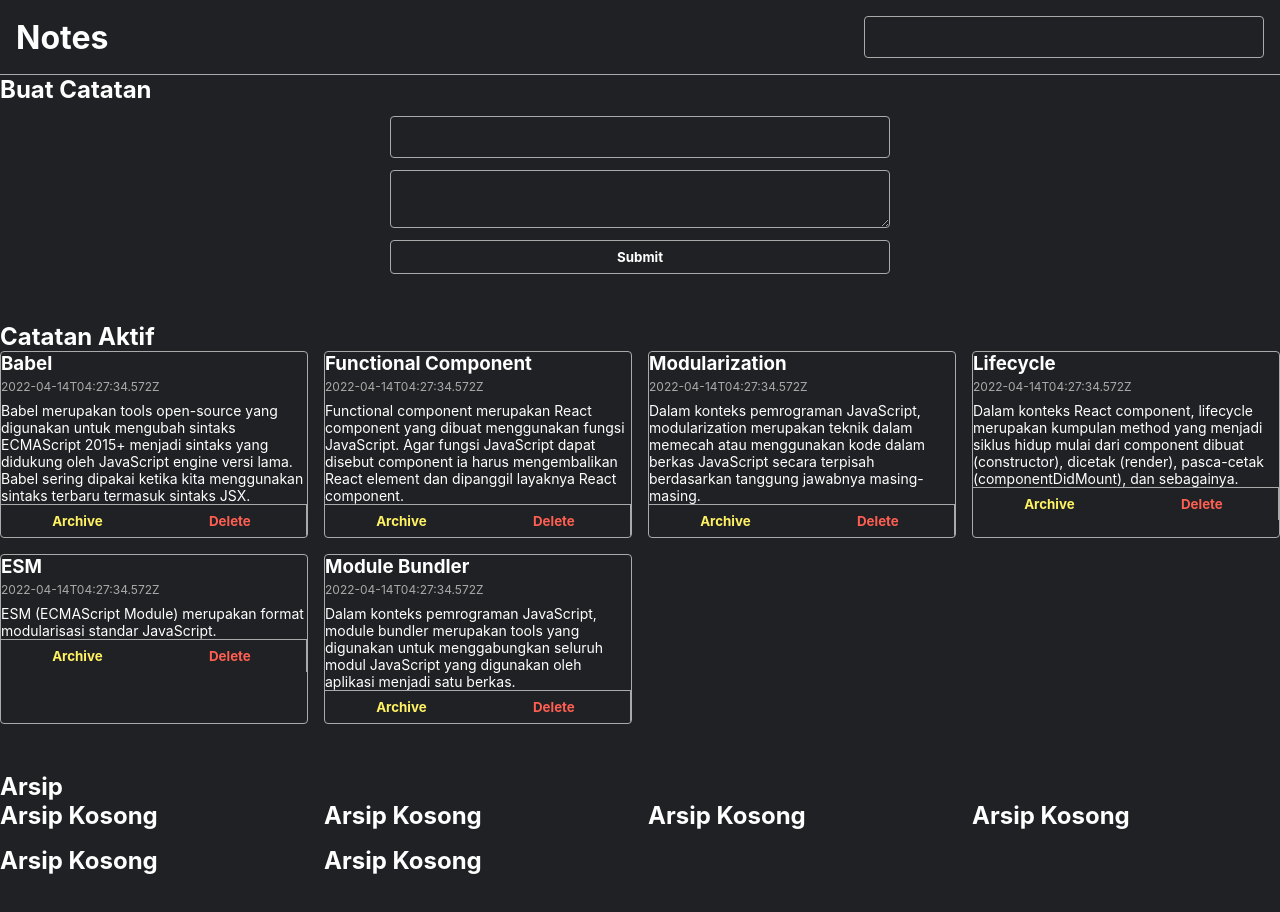
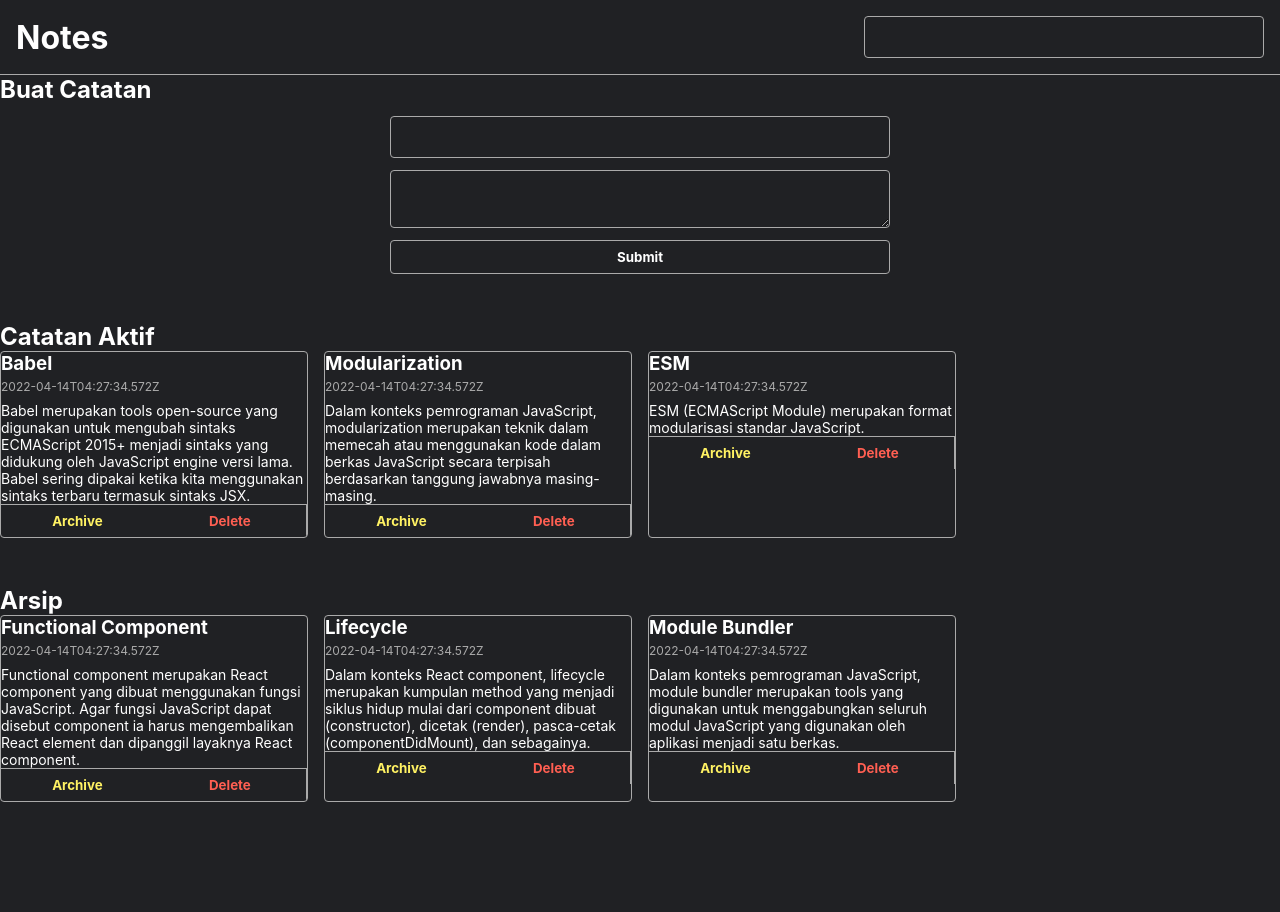
Before and after one commit to fadhilrobbani/dicoding-react-notes-app, a React (Create React App) app: page / in a window 1280 px wide. Shown: the top 912 px of the page. After the commit the page ends 850 px from the top, so only its background shows below. Built offline with nearby package versions, Linux system fonts and the light colour scheme.

Commit message:
fix notelist bug

```diff
--- a/public/index.html
+++ b/public/index.html
@@ -4,6 +4,7 @@
     <meta charset="UTF-8" />
     <meta http-equiv="X-UA-Compatible" content="IE=edge" />
     <meta name="viewport" content="width=device-width, initial-scale=1.0" />
+    <link rel="shortcut icon" href="favicon.png" type="image/x-icon" />
     <title>My Personal Notes App</title>
   </head>
   <body>
--- a/src/components/App.js
+++ b/src/components/App.js
@@ -18,7 +18,22 @@ class App extends React.Component {
     this.onSearchNoteHandler = this.onSearchNoteHandler.bind(this);
   }
 
-  onAddNoteHandler() {}
+  onAddNoteHandler({ title, body, createdAt }) {
+    this.setState((prevState) => {
+      return {
+        notes: [
+          ...prevState,
+          {
+            id: +new Date(),
+            title,
+            body,
+            createdAt,
+            archived: false,
+          },
+        ],
+      };
+    });
+  }
 
   onDeleteHandler() {}
 
--- a/src/components/NotesListActive.js
+++ b/src/components/NotesListActive.js
@@ -2,11 +2,7 @@ import React from 'react';
 import NoteItem from './NoteItem';
 
 function NotesListActive({ notes, onDelete, onArchive }) {
-  return (
-    <div>
-      <h2>Catatan Aktif</h2>
-      <div className='notes-list'>
-        {notes.map((note) =>
+  const activeNotes = notes.map((note) =>
     !note.archived && notes.length > 0 ? (
       <NoteItem
         key={note.id}
@@ -17,11 +13,17 @@ function NotesListActive({ notes, onDelete, onArchive }) {
         onDelete={onDelete}
         onArchive={onArchive}
       />
+    ) : null
+  );
+
+  return (
+    <div>
+      <h2>Catatan Aktif</h2>
+      <div className='notes-list'>
+        {activeNotes !== null ? (
+          activeNotes
         ) : (
-            <h2 className='note-list__empty-message'>
-              Tidak Ada Catatan yang Aktif
-            </h2>
-          )
+          <h2 className='note-list__empty-message'>Tidak Ada Catatan Aktif</h2>
         )}
       </div>
     </div>
--- a/src/components/NotesListArchive.js
+++ b/src/components/NotesListArchive.js
@@ -2,11 +2,7 @@ import React from 'react';
 import NoteItem from './NoteItem';
 
 function NotesListArchive({ notes, onDelete, onArchive }) {
-  return (
-    <div>
-      <h2>Arsip</h2>
-      <div className='notes-list'>
-        {notes.map((note) =>
+  const archiveNotes = notes.map((note) =>
     note.archived && notes.length > 0 ? (
       <NoteItem
         key={note.id}
@@ -17,9 +13,16 @@ function NotesListArchive({ notes, onDelete, onArchive }) {
         onDelete={onDelete}
         onArchive={onArchive}
       />
+    ) : null
+  );
+  return (
+    <div>
+      <h2>Arsip</h2>
+      <div className='notes-list'>
+        {archiveNotes !== null ? (
+          archiveNotes
         ) : (
           <h2 className='note-list__empty-message'>Arsip Kosong</h2>
-          )
         )}
       </div>
     </div>
--- a/src/utils/index.js
+++ b/src/utils/index.js
@@ -11,7 +11,7 @@ const getInitialData = () => [
     title: 'Functional Component',
     body: 'Functional component merupakan React component yang dibuat menggunakan fungsi JavaScript. Agar fungsi JavaScript dapat disebut component ia harus mengembalikan React element dan dipanggil layaknya React component.',
     createdAt: '2022-04-14T04:27:34.572Z',
-    archived: false,
+    archived: true,
   },
   {
     id: 3,
@@ -25,7 +25,7 @@ const getInitialData = () => [
     title: 'Lifecycle',
     body: 'Dalam konteks React component, lifecycle merupakan kumpulan method yang menjadi siklus hidup mulai dari component dibuat (constructor), dicetak (render), pasca-cetak (componentDidMount), dan sebagainya. ',
     createdAt: '2022-04-14T04:27:34.572Z',
-    archived: false,
+    archived: true,
   },
   {
     id: 5,
@@ -39,7 +39,7 @@ const getInitialData = () => [
     title: 'Module Bundler',
     body: 'Dalam konteks pemrograman JavaScript, module bundler merupakan tools yang digunakan untuk menggabungkan seluruh modul JavaScript yang digunakan oleh aplikasi menjadi satu berkas.',
     createdAt: '2022-04-14T04:27:34.572Z',
-    archived: false,
+    archived: true,
   },
 ];
 
```
Also changed, not shown: public/favicon.png (added). Lines whose indentation alone changed are shown as unchanged.
